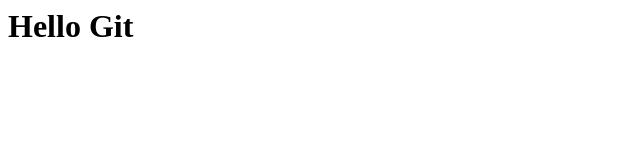
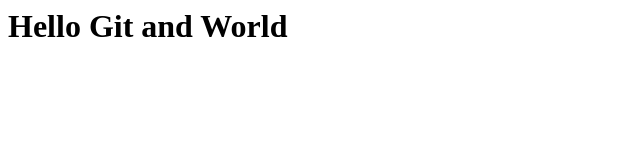
Before and after one commit to orangejohny/LearningGit, a plain HTML site: page index.html in a window 1280 px wide. Shown: the whole page, without its empty margins (0-640 px from the left). Drawn offline with Linux system fonts and the light colour scheme.

Commit message:
wrong commit

```diff
--- a/index.html
+++ b/index.html
@@ -1 +1 @@
-<h1>Hello Git</h1>
+<h1>Hello Git and World</h1>
```
